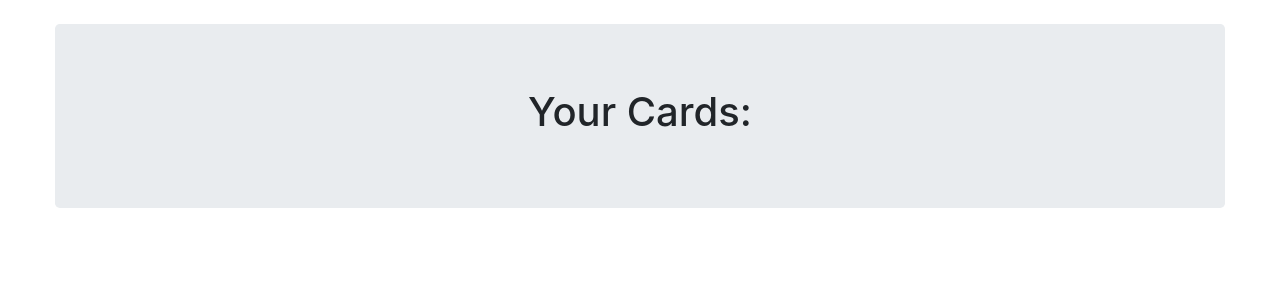
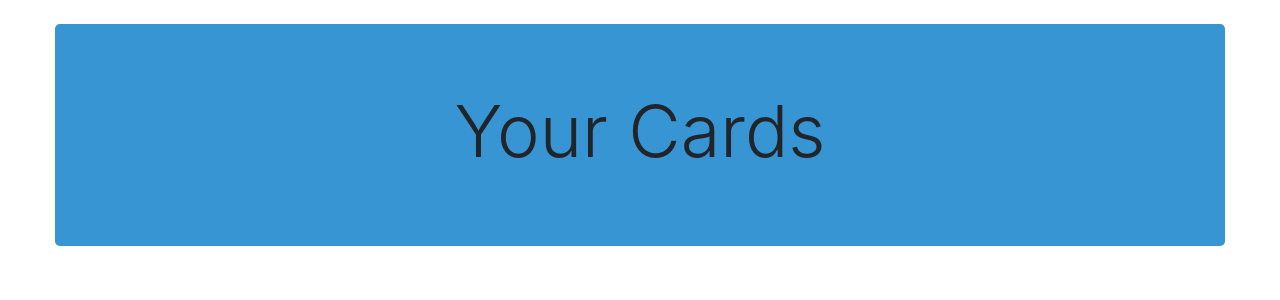
Before and after one commit to HannahXF/OKzoomers_bhuiyanS-chanM-friedH-olinJ, a Flask app: page /inventory in a window 1280 px wide. Shown: the part 56-356 px from the top of the page. Run offline with Flask 2, Linux system fonts and the light colour scheme; the visitor is signed in with stand-in values (Sample User, id 1); data comes from the database, SQL or seed files in the repository; data that the repository does not hold is empty; some libraries are stand-ins or nearby versions.

Commit message:
prettyfy

```diff
--- a/templates/inventory.html
+++ b/templates/inventory.html
@@ -15,8 +15,8 @@
 
 {% block content %}
 <div class="container-fluid">
-    <div class="jumbotron text-center">
-        <h1>Your Cards:</h1>
+    <div class="jumbotron text-center" style="background-color:#3895D3;">
+        <h3 class="display-3">Your Cards</h3>
     </div>
     <div class="row pb-3">
         {% for card in inventory %}
```
